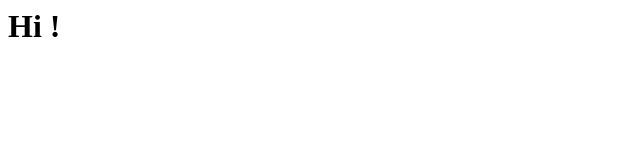
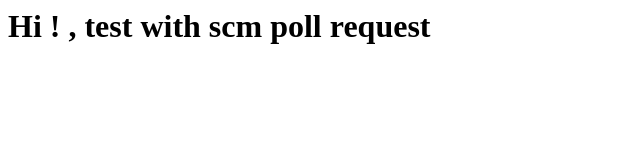
Before and after one commit to isharakdev/simple-ci-cd, a plain HTML site: page index.html in a window 1280 px wide. Shown: the whole page, without its empty margins (0-640 px from the left). Drawn offline with Linux system fonts and the light colour scheme.

Commit message:
test poll request

```diff
--- a/index.html
+++ b/index.html
@@ -1,5 +1,5 @@
 <html>
 <body>
- <h1> Hi ! </h1>
+ <h1> Hi ! , test with scm poll request</h1>
 </body>
 </html>
```
